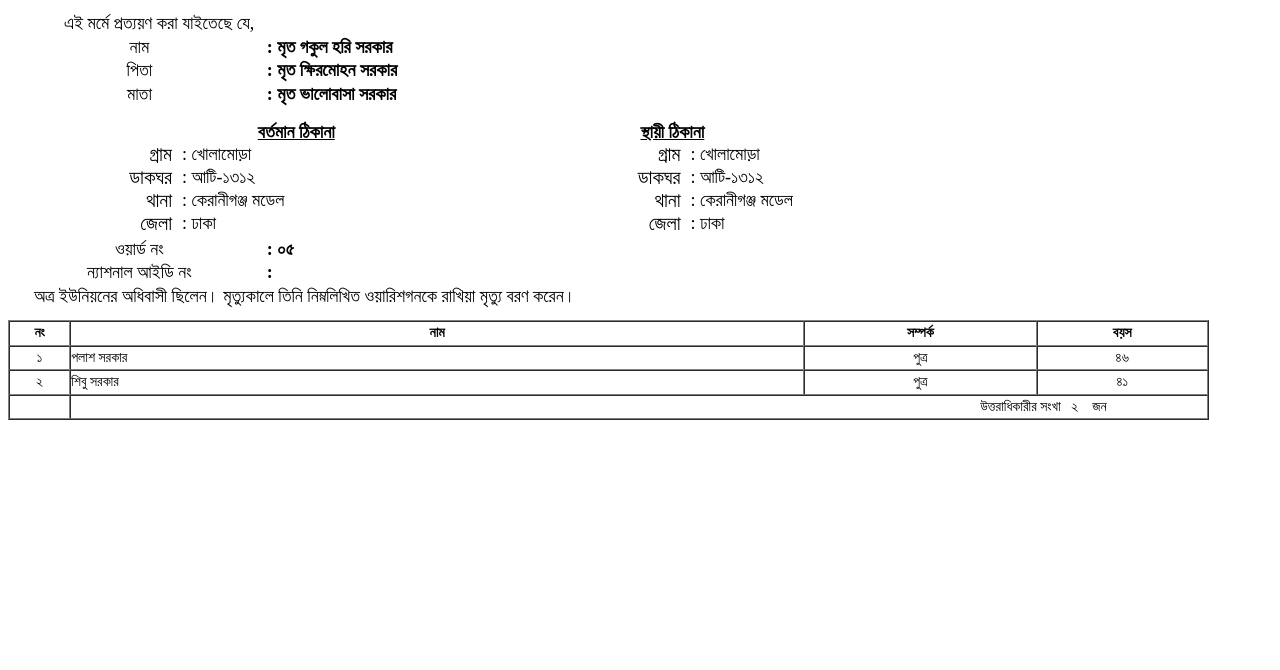
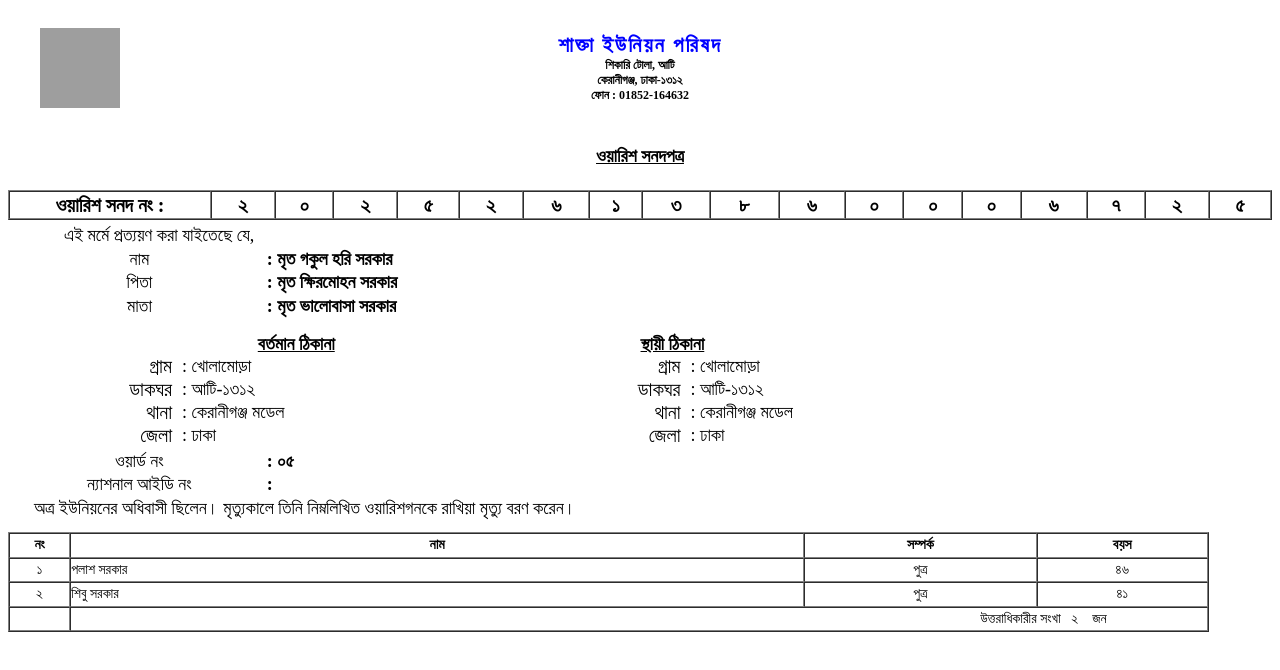
Before and after one commit to Saktaup/6725, a plain HTML site: page index.html in a window 1280 px wide. Drawn offline with Linux system fonts and the light colour scheme; grey boxes are pictures that could not be loaded.

Commit message:
Update index.html

```diff
--- a/index.html
+++ b/index.html
@@ -1,4 +1,79 @@
+<html>
 
+<head>
+    <meta charset="utf-8">
+    <base href="https://www.saktaup.com/">
+</head>
+
+<body>
+
+    <!------header div start here---->
+
+    <table height="120px" border="0px" style="width:100%;margin:0px auto;" cellspacing="0" cellpadding="0">
+        <tbody>
+            <tr>
+                <td style="width:1.5in; text-align:center;"><img src="logo_images/logo.png" height="80px" width="80px"></td>
+                <td style="text-align:center;height:60px;font-family:SolaimanLipi;thoma;">
+                    <font style="font-size:21px;letter-spacing:2px; font-weight:bold; color:blue; width:5.5in;">শাক্তা ইউনিয়ন পরিষদ</font> <br>
+                    <font style="font-size:12px; font-weight:bold;">শিকারি টোলা, আটি <br> কেরানীগঞ্জ, ঢাকা-১৩১২ <br> ফোন :  01852-164632</font>
+                </td>
+                <td style="width:1.5in;"></td>
+            </tr>
+        </tbody>
+    </table>
+
+
+
+    <!----header div close here---->
+
+    <table align="center" style="height:42px; border:1px; margin-top:5px; margin-bottom:15px;">
+        <tbody>
+            <tr>
+                <td style="padding-top:5px;">
+                    <font style="font-weight:bold; font-size:18px;"><u>ওয়ারিশ সনদপত্র</u></font>
+                </td>
+            </tr>
+        </tbody>
+    </table>
+
+    <table border="1" style=" height:30px; width:100% " cellpadding="0" cellspacing="0">
+        <tbody>
+            <tr>
+                <td style="width:200px; text-align:center; font-size:20px; font-weight:bold;">ওয়ারিশ সনদ নং :</td>
+
+                <td style="text-align:center; font-weight:bold; font-size:20px;">২</td>
+
+                <td style="text-align:center; font-weight:bold; font-size:20px;">০</td>
+
+                <td style="text-align:center; font-weight:bold; font-size:20px;">২</td>
+
+                <td style="text-align:center; font-weight:bold; font-size:20px;">৫</td>
+
+                <td style="text-align:center; font-weight:bold; font-size:20px;">২</td>
+
+                <td style="text-align:center; font-weight:bold; font-size:20px;">৬</td>
+
+                <td style="text-align:center; font-weight:bold; font-size:20px;">১</td>
+
+                <td style="text-align:center; font-weight:bold; font-size:20px;">৩</td>
+
+                <td style="text-align:center; font-weight:bold; font-size:20px;">৮</td>
+
+                <td style="text-align:center; font-weight:bold; font-size:20px;">৬</td>
+
+                <td style="text-align:center; font-weight:bold; font-size:20px;">০</td>
+
+                <td style="text-align:center; font-weight:bold; font-size:20px;">০</td>
+
+                <td style="text-align:center; font-weight:bold; font-size:20px;">০</td>
+
+                <td style="text-align:center; font-weight:bold; font-size:20px;">৬</td>
+
+                <td style="text-align:center; font-weight:bold; font-size:20px;">৭</td>
+
+                <td style="text-align:center; font-weight:bold; font-size:20px;">২</td>
+
+                <td style="text-align:center; font-weight:bold; font-size:20px;">৫</td>
 </tr>
     </table>
     <table border="0" style="height:300px; width:100%; padding-left:5px;" cellspacing="0">
```
